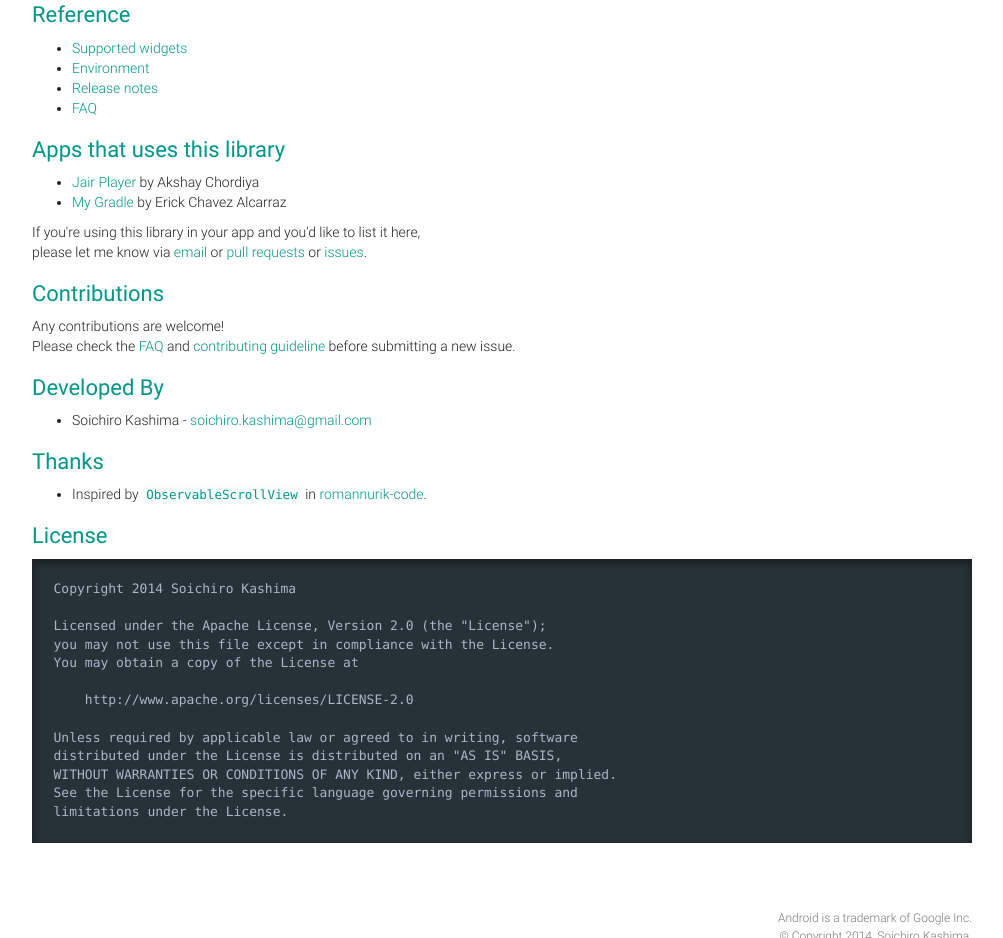
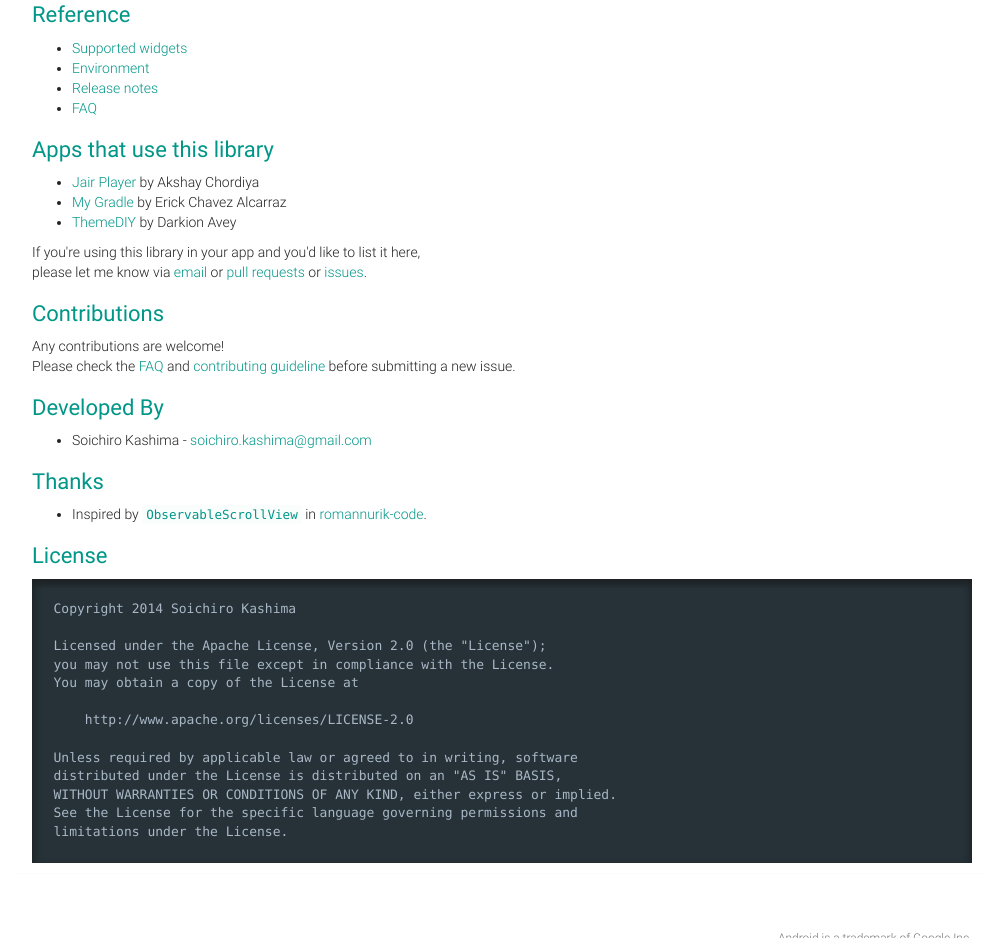
Before and after one commit to ksoichiro/Android-ObservableScrollView, a plain HTML site: page index.html in a window 1280 px wide. Shown: the part 4191-5129 px from the top of the page, without its empty margins (138-1141 px from the left). Drawn offline with Linux system fonts and the light colour scheme; grey boxes are pictures that could not be loaded.

Commit message:
Updated website.

```diff
--- a/index.html
+++ b/index.html
@@ -119,9 +119,10 @@ and <a href="docs/overview.md">the documentation</a> for further more.</p>
 <li><a href="docs/reference/release-notes.md">Release notes</a></li>
 <li><a href="docs/faq.md">FAQ</a></li>
 </ul>
-<h2>Apps that uses this library</h2><ul>
+<h2>Apps that use this library</h2><ul>
 <li><a href="https://play.google.com/store/apps/details?id=aj.jair.music">Jair Player</a> by Akshay Chordiya</li>
 <li><a href="https://play.google.com/store/apps/details?id=se.project.generic.mygradle">My Gradle</a> by Erick Chavez Alcarraz</li>
+<li><a href="https://play.google.com/store/apps/details?id=net.darkion.theme.maker">ThemeDIY</a> by Darkion Avey</li>
 </ul>
 <p>If you&#39;re using this library in your app and you&#39;d like to list it here,<br>please let me know via <a href="mailto:soichiro.kashima@gmail.com">email</a> or <a href="https://github.com/ksoichiro/Android-ObservableScrollView/pulls">pull requests</a> or <a href="https://github.com/ksoichiro/Android-ObservableScrollView/issues">issues</a>.</p>
 <h2>Contributions</h2><p>Any contributions are welcome!<br>Please check the <a href="docs/faq.md">FAQ</a> and <a href="https://github.com/ksoichiro/Android-ObservableScrollView/tree/master/CONTRIBUTING.md">contributing guideline</a> before submitting a new issue.</p>
```
